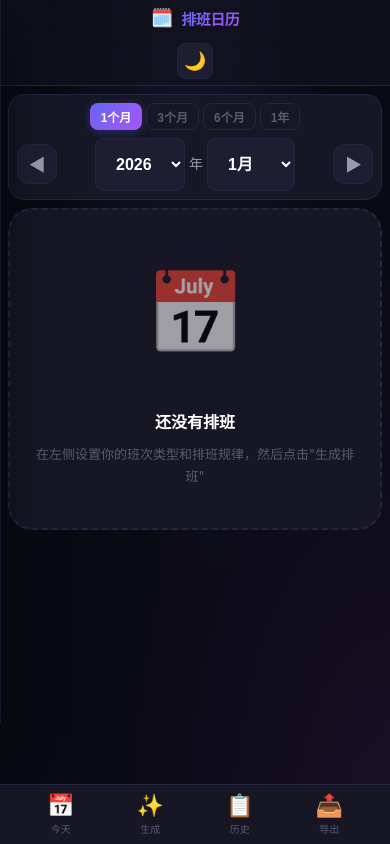
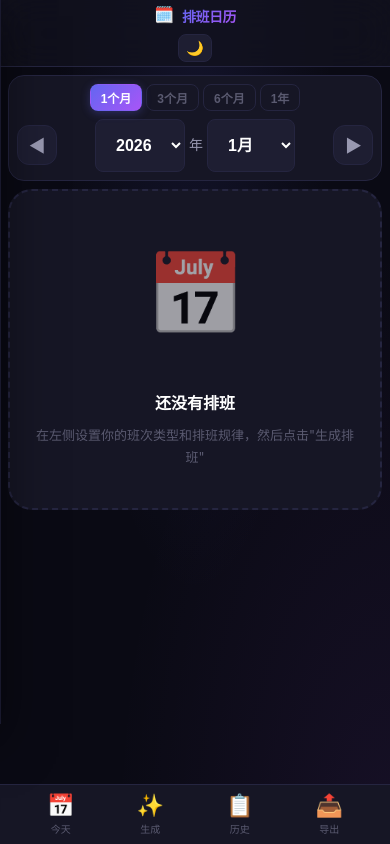
Before and after one commit to YJJ185/shift-calendar, a plain HTML site: page index.html in a window 390 px wide. Drawn offline with Linux system fonts and the light colour scheme.

Commit message:
fix: mobile header force single line with smaller elements

```diff
--- a/index.css
+++ b/index.css
@@ -2467,22 +2467,26 @@ body {
         min-height: 100vh;
     }
 
-    /* 移动端header优化 - 保持紧凑单行 */
+    /* 移动端header优化 - 强制紧凑单行 */
     .header {
-        padding: 6px 12px;
-        flex-wrap: nowrap;
+        padding: 4px 8px !important;
+        flex-wrap: nowrap !important;
+        gap: 4px;
     }
 
     .header-left {
-        flex-shrink: 0;
+        flex-shrink: 1;
+        min-width: 0;
+        overflow: hidden;
     }
 
     .header h1 {
-        font-size: 15px;
+        font-size: 14px !important;
+        white-space: nowrap;
     }
 
     .logo {
-        font-size: 18px;
+        font-size: 16px !important;
     }
 
     .header-right {
@@ -2491,9 +2495,9 @@ body {
     }
 
     .btn-icon-only {
-        width: 30px;
-        height: 30px;
-        font-size: 14px;
+        width: 28px !important;
+        height: 28px !important;
+        font-size: 14px !important;
     }
 
     /* 移动端隐藏桌面版导出和历史按钮 */
--- a/sw.js
+++ b/sw.js
@@ -1,5 +1,5 @@
 // Service Worker for PWA - 离线缓存支持
-const CACHE_NAME = 'shift-calendar-v12';
+const CACHE_NAME = 'shift-calendar-v13';
 const urlsToCache = [
     './',
     './index.html',
```
Also changed, not shown: index.html (+4 -4 lines).
